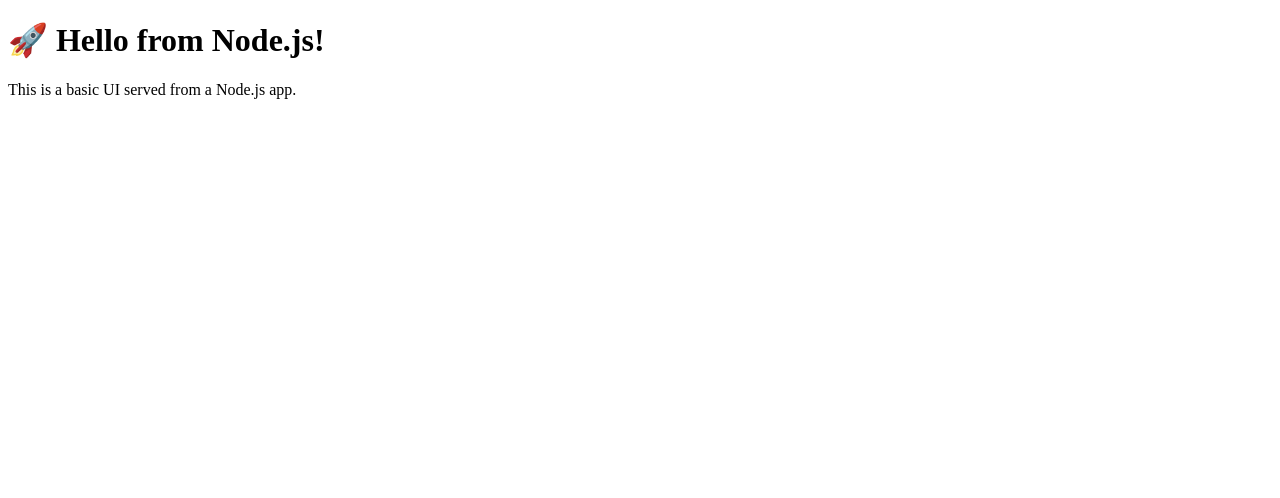
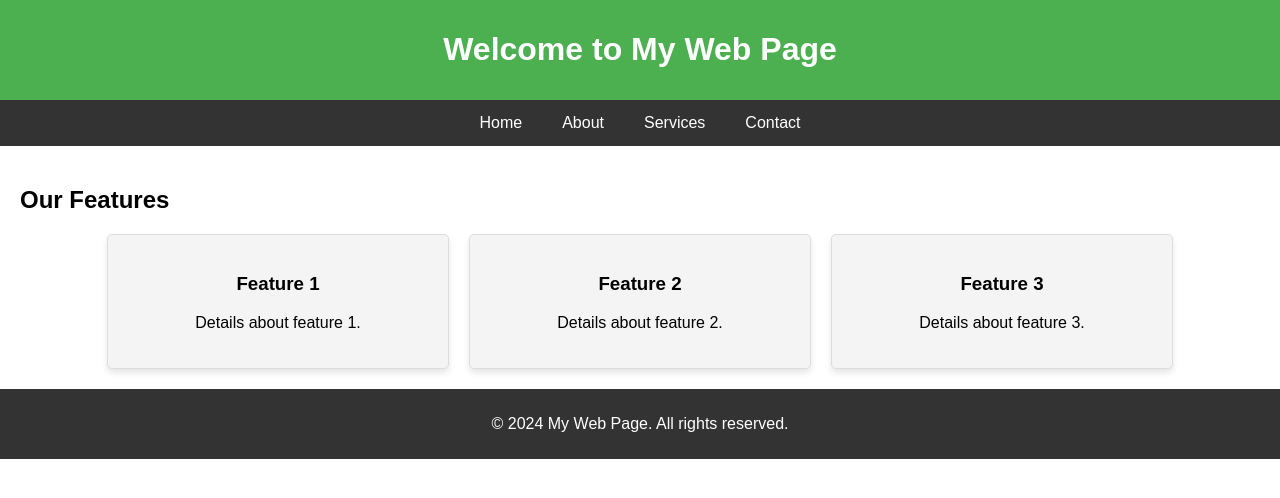
Before and after one commit to madhukar15/TestApp, a website: page public/index.html in a window 1280 px wide. Drawn offline with Linux system fonts and the light colour scheme.

Commit message:
upgraded ui

```diff
--- a/public/index.html
+++ b/public/index.html
@@ -1,10 +1,111 @@
 <!DOCTYPE html>
-<html>
+<html lang="en">
 <head>
-  <title>Hello Node App</title>
+    <meta charset="UTF-8">
+    <meta name="viewport" content="width=device-width, initial-scale=1.0">
+    <title>Responsive Web Page</title>
+    <style>
+        body {
+            font-family: Arial, sans-serif;
+            margin: 0;
+            padding: 0;
+            box-sizing: border-box;
+        }
+
+        header {
+            background-color: #4CAF50;
+            color: white;
+            padding: 10px 20px;
+            text-align: center;
+        }
+
+        nav {
+            display: flex;
+            justify-content: center;
+            background-color: #333;
+        }
+
+        nav a {
+            color: white;
+            padding: 14px 20px;
+            text-decoration: none;
+            text-align: center;
+        }
+
+        nav a:hover {
+            background-color: #575757;
+        }
+
+        .container {
+            padding: 20px;
+        }
+
+        .row {
+            display: flex;
+            flex-wrap: wrap;
+            gap: 20px;
+            justify-content: center;
+        }
+
+        .card {
+            background-color: #f4f4f4;
+            border: 1px solid #ddd;
+            border-radius: 5px;
+            padding: 20px;
+            width: 300px;
+            text-align: center;
+            box-shadow: 0 4px 6px rgba(0, 0, 0, 0.1);
+        }
+
+        footer {
+            background-color: #333;
+            color: white;
+            text-align: center;
+            padding: 10px 0;
+            position: relative;
+            bottom: 0;
+            width: 100%;
+        }
+
+        @media (max-width: 768px) {
+            .card {
+                width: 100%;
+            }
+        }
+    </style>
 </head>
 <body>
-  <h1>🚀 Hello from Node.js!</h1>
-  <p>This is a basic UI served from a Node.js app.</p>
+    <header>
+        <h1>Welcome to My Web Page</h1>
+    </header>
+
+    <nav>
+        <a href="#">Home</a>
+        <a href="#about">About</a>
+        <a href="#services">Services</a>
+        <a href="#contact">Contact</a>
+    </nav>
+
+    <div class="container">
+        <h2>Our Features</h2>
+        <div class="row">
+            <div class="card">
+                <h3>Feature 1</h3>
+                <p>Details about feature 1.</p>
+            </div>
+            <div class="card">
+                <h3>Feature 2</h3>
+                <p>Details about feature 2.</p>
+            </div>
+            <div class="card">
+                <h3>Feature 3</h3>
+                <p>Details about feature 3.</p>
+            </div>
+        </div>
+    </div>
+
+    <footer>
+        <p>&copy; 2024 My Web Page. All rights reserved.</p>
+    </footer>
 </body>
 </html>
```
